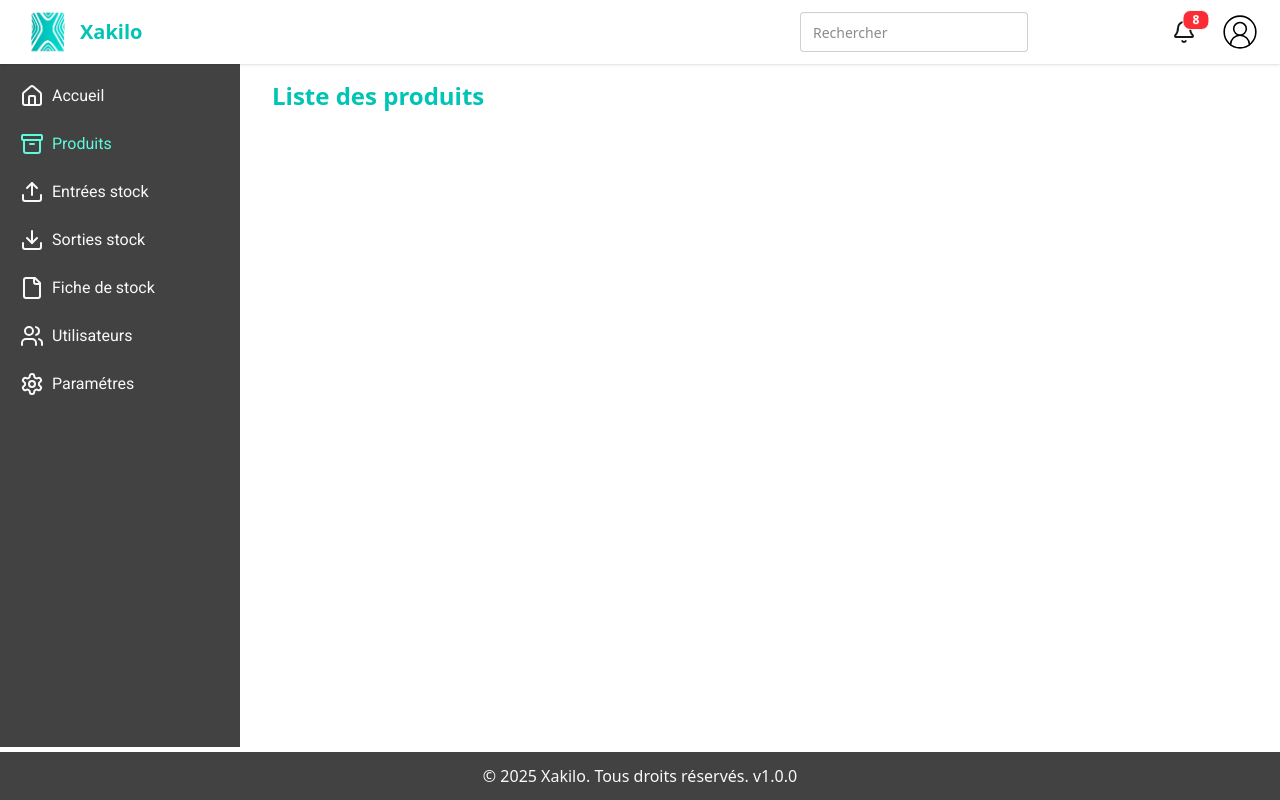
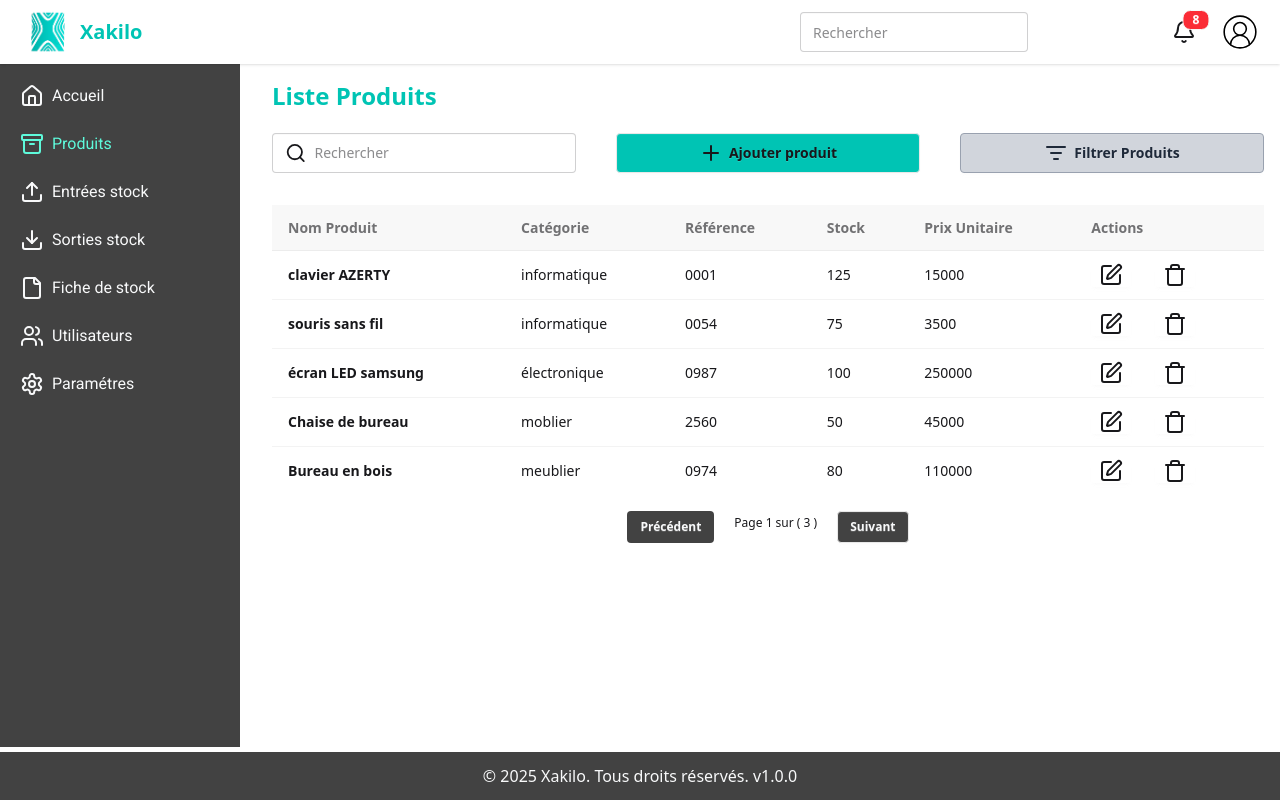
Before and after one commit to AlassaneSylla/xakilo, a React (Vite) app: page /products in a window 1280 px wide. Built offline with nearby package versions, Linux system fonts and the light colour scheme.

Commit message:
Products page design

```diff
--- a/src/components/Button.tsx
+++ b/src/components/Button.tsx
@@ -3,7 +3,7 @@ import clsx from 'clsx';
 
 interface ButtonProps extends ButtonHTMLAttributes<HTMLButtonElement> {
     children: ReactNode;
-    variant?: 'primary' | 'redghost' | 'ghost' | 'secondary';
+    variant?: 'primary' | 'redghost' | 'ghost' | 'secondary' | 'greyghost';
     size?: 'sm' | 'md' | 'lg';
     className?: string;
 }
@@ -15,6 +15,7 @@ const variantStyles = {
     secondary: 'btn bg-blue-100 border-1 border-blue-300 text-blue-500 hover:bg-blue-400 hover:text-[var(--brokenWhite)]',
     redghost: 'btn bg-red-100 border-1 border-red-300 text-red-500 hover:bg-red-400 hover:text-[var(--brokenWhite)]',
     ghost: 'btn bg-orange-100 border-1 border-orange-300 text-orange-500 hover:bg-orange-400 hover:text-[var(--brokenWhite)]',
+    greyghost: 'btn bg-gray-300 border-1 border-gray-400 text-gray-800 hover:bg-gray-500 hover:text-[var(--brokenWhite)]'
 };
 
 // const sizeStyles = {
--- a/src/components/InputOutput.tsx
+++ b/src/components/InputOutput.tsx
@@ -20,7 +20,7 @@ export default function InpuOutput() {
           </thead>
           <tbody>
             {data.map((row, index) => (
-              <tr key={index}>
+              <tr key={index} className="hover:bg-base-100">
                 <th>{row.mois}</th>
                 <td>{row.produit}</td>
                 <td>{row.entrees}</td>
--- a/src/pages/Products.tsx
+++ b/src/pages/Products.tsx
@@ -1,9 +1,119 @@
+import { useState } from 'react';
+import { Search, Plus, ListFilter } from 'lucide-react';
+import Button from "../components/Button"
+import { SquarePen, Trash } from 'lucide-react';
+
+
+type Product = {
+  productName: string;
+  category: string;
+  reference: string;
+  stock: number;
+  unitPrice: number;
+};
+
+const mockProducts: Product[] = [
+  {productName: 'clavier AZERTY', category: 'informatique', reference: '0001', stock: 125, unitPrice: 15000},
+  {productName: 'souris sans fil', category: 'informatique', reference: '0054', stock: 75, unitPrice: 3500},
+  {productName: 'écran LED samsung', category: 'électronique', reference: '0987', stock: 100, unitPrice: 250000},
+  {productName: 'Chaise de bureau', category: 'moblier', reference: '2560', stock: 50, unitPrice: 45000},
+  {productName: 'Bureau en bois', category: 'meublier', reference: '0974', stock: 80, unitPrice: 110000},
+  {productName: 'Imprimante Lazer JetSet', category: 'électronique', reference: '2890', stock: 55, unitPrice: 35000},
+  {productName: 'Tapis de souris', category: 'informatique', reference: '7820', stock: 200, unitPrice: 2000},
+  {productName: 'Clé USB 64Go', category: 'électronique', reference: '29871', stock: 100, unitPrice: 4000},
+  {productName: 'Disc dure ext', category: 'informatique', reference: '7783', stock: 200, unitPrice: 7000},
+  {productName: 'Lamp de bureau', category: 'électronique', reference: '8894', stock: 300, unitPrice: 5000},
+  {productName: 'Lamp de bureau', category: 'électronique', reference: '8894', stock: 300, unitPrice: 5000},
+  {productName: 'Lamp de bureau', category: 'électronique', reference: '8894', stock: 300, unitPrice: 5000},
+  {productName: 'Lamp de bureau', category: 'électronique', reference: '8894', stock: 300, unitPrice: 5000},
+  {productName: 'Lamp de bureau', category: 'électronique', reference: '8894', stock: 300, unitPrice: 5000},
+  {productName: 'Lamp de bureau', category: 'électronique', reference: '8894', stock: 300, unitPrice: 5000}
+]
+
 function Products() {
-    return (
-        <div>
-            <h1 className="text-2xl font-bold">Liste des produits</h1>
-        </div>
-    )
+  const [products] = useState<Product[]>(mockProducts);
+  const [currentPage, setCurrentPage] = useState(1);
+  const itemsPerPage = 5;
+
+  const indexOfLast = currentPage * itemsPerPage;
+  const indexOfFirst = indexOfLast - itemsPerPage;
+  const currentItems = products.slice(indexOfFirst, indexOfLast);
+  const numberOfPages = products.length / itemsPerPage;
+
+  return (
+    <div>
+      <h1 className="text-2xl font-bold">Liste Produits</h1>
+      <div className="grid grid-cols-3 gap-10 mb-8">
+          <label className="input">
+              <Search />
+              <input type="search" required placeholder="Rechercher" />
+          </label>
+          <Button variant="primary" size="md">
+              <Plus /> Ajouter produit
+          </Button>
+          <Button variant="greyghost" size="md">
+              <ListFilter /> Filtrer Produits
+          </Button>
+      </div>
+      <div className='overfow-x-auto'>
+          <table className="table">
+              <thead>
+                <tr className="bg-base-200">
+                  <th>Nom Produit</th>
+                  <th>Catégorie</th>
+                  <th>Référence</th>
+                  <th>Stock</th>
+                  <th>Prix Unitaire</th>
+                  <th>Actions</th>
+                </tr>
+              </thead>
+              <tbody className='transition-all duration-300 ease-in-out'>
+                {currentItems.map((row, index) => (
+                  <tr key={index} className="hover:bg-base-200 cursor-pointer">
+                    <th>{row.productName}</th>
+                    <td>{row.category}</td>
+                    <td>{row.reference}</td>
+                    <td>{row.stock}</td>
+                    <td>{row.unitPrice}</td>
+                    <td className='flex flex-direction-row gap-6'>
+                      <button className="btn btn-xs bg-transparent border border-0 hover:text-[color:var(--primary)]"
+                      >
+                        <SquarePen/>
+                      </button>
+                      <button className="btn btn-xs bg-transparent border border-0 hover:text-[color:red]"
+                      >
+                        <Trash />
+                      </button>
+                    </td>
+                  </tr>
+                ))}
+              </tbody>
+          </table>
+      </div>
+      {/* pagination */}
+      <div className="flex justify-center mt-4 space-x-2">
+        <button
+          className="btn btn-sm bg-[var(--black)] text-[var(--brokenWhite)]"
+          onClick={() => setCurrentPage((p) => Math.max(p - 1, 1))}
+          disabled={currentPage === 1}
+        >
+          Précédent
+        </button>
+
+        <span className="px-3 py-1 text-xs">
+          Page {currentPage} sur ( {numberOfPages} )
+        </span>
+
+        <button
+          className="btn btn-sm bg-[var(--black)] text-[var(--brokenWhite)]"
+          onClick={() => setCurrentPage((p) => p + 1)}
+          disabled={indexOfLast >= products.length}
+        >
+          Suivant
+        </button>
+      </div>
+    </div>
+  )
 }
 
 export default Products
```
Also changed, not shown: src/components/Table.tsx (deleted).
